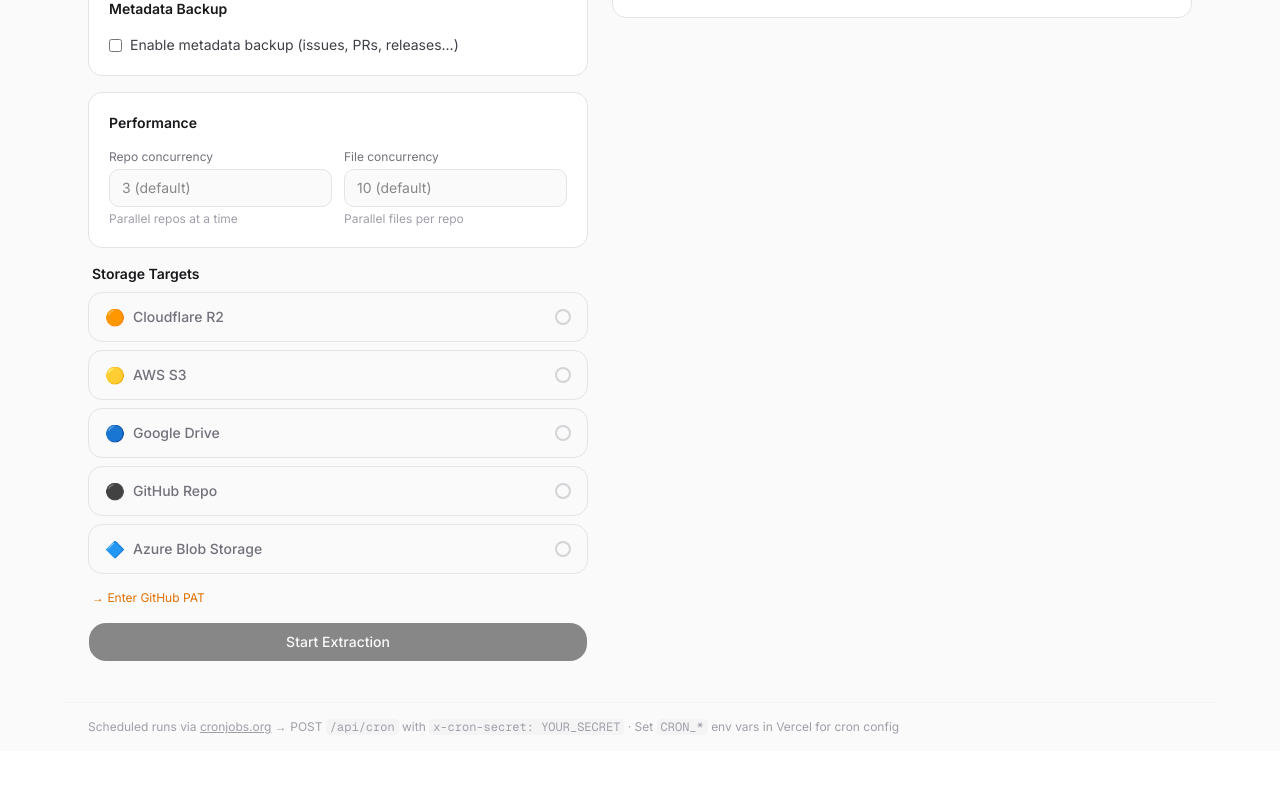
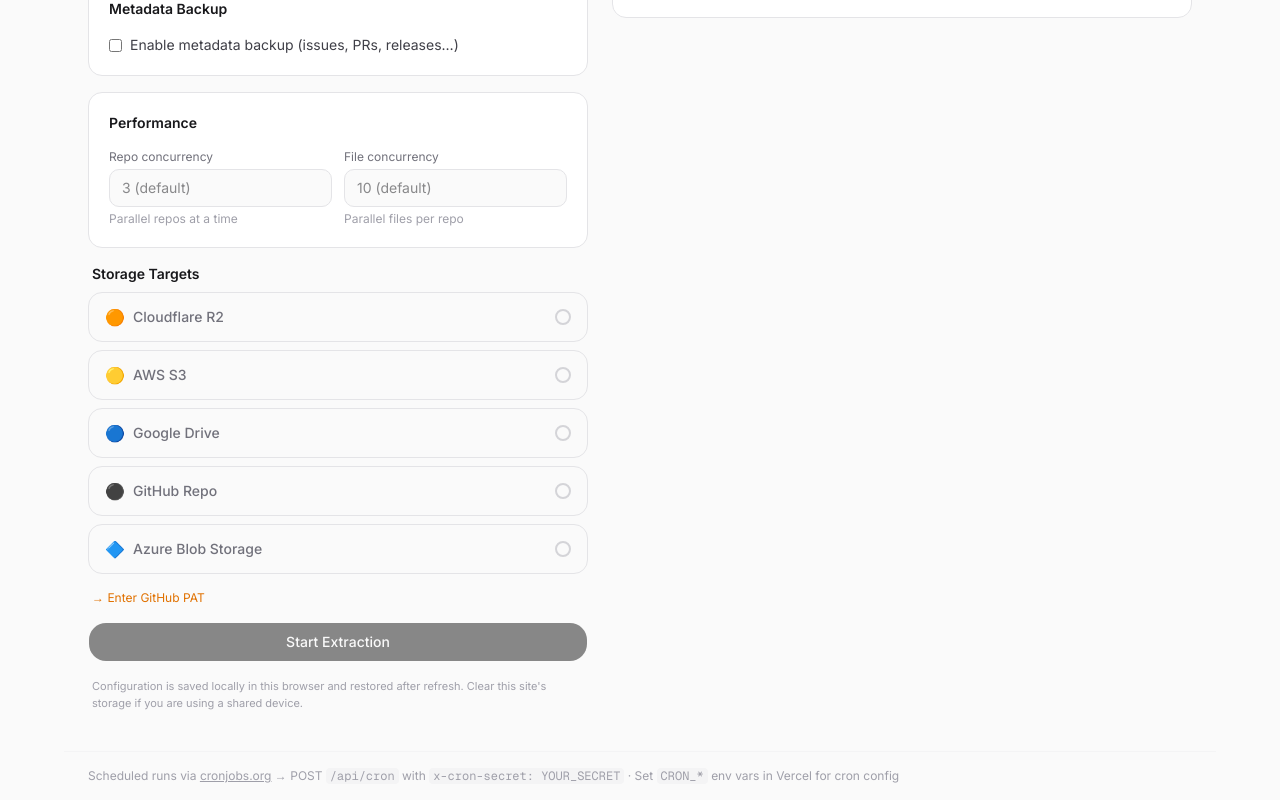
Before and after one commit to deepanimators/Detiq-GCE, a Next.js app in the folder web/: page / in a window 1280 px wide. Shown: the part 755-1555 px from the top of the page. Before the commit the page ends 1506 px from the top, so only its background shows below. Built offline with nearby package versions, Linux system fonts and the light colour scheme.

Commit message:
feat: add user notification for local storage configuration and usage

```diff
--- a/web/src/app/page.tsx
+++ b/web/src/app/page.tsx
@@ -562,6 +562,10 @@ export default function Home() {
               ? 'Extracting...'
               : `Start Extraction${countAdapters() > 1 ? ` → ${countAdapters()} targets` : ''}${metadataEnabled ? ' + metadata' : ''}`}
           </Button>
+          <p className="text-[11px] text-zinc-400 px-1">
+            Configuration is saved locally in this browser and restored after refresh. Clear this site&apos;s
+            storage if you are using a shared device.
+          </p>
         </div>
 
         {/* ── Right: live log ────────────────────────────────────────────── */}
```
